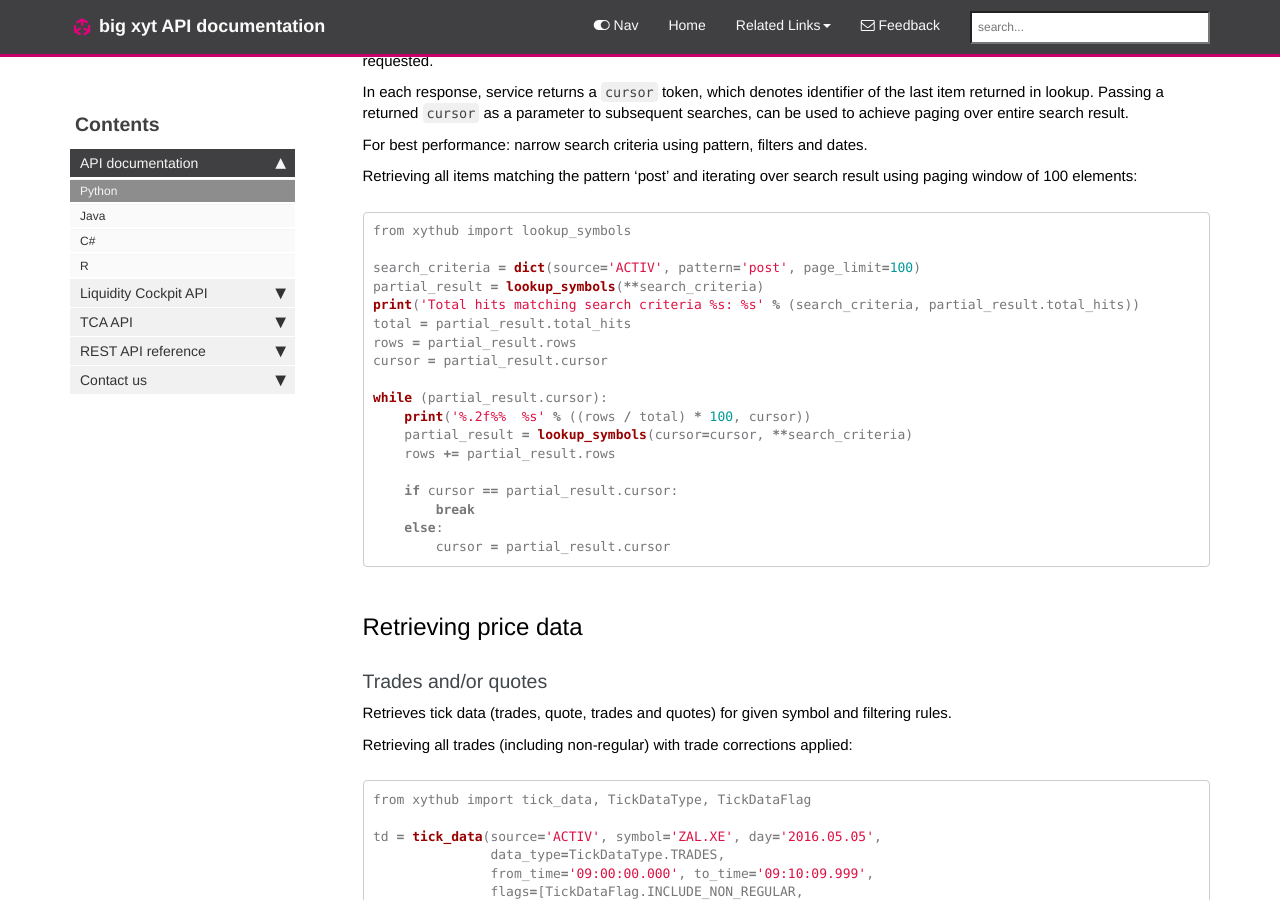
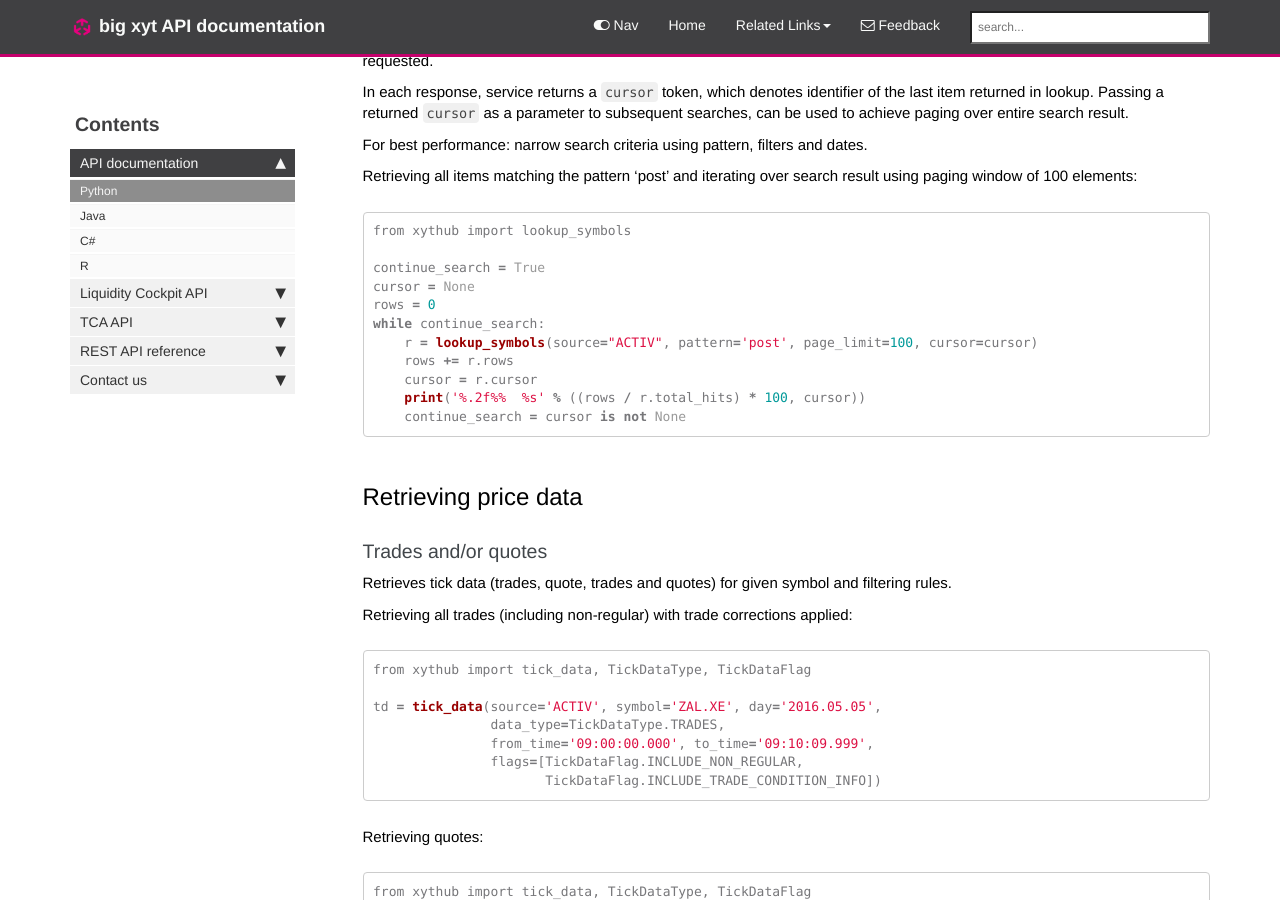
Before and after one commit to xythub/xythub.github.io, a Jekyll site: the page built from pages/xyt/lib_python.md, in a window 1280 px wide and 900 px high, scrolled down 4990 px. Built offline with Jekyll 4.4.1, drawn with Linux system fonts in a browser that asks for light colours; comment, search, counter and statistics services are not loaded.

Commit message:
Update documentation

````diff
--- a/pages/xyt/lib_python.md
+++ b/pages/xyt/lib_python.md
@@ -198,27 +198,21 @@ entire search result.
 
 For best performance: narrow search criteria using pattern, filters and dates.
 
-Retrieving all items matching the pattern 'post' and iterating over search result using paging window of 100 elements:
+Retrieving all items matching the pattern 'post' and iterating over search
+result using paging window of 100 elements:
 
 ```python
 from xythub import lookup_symbols
 
-search_criteria = dict(source='ACTIV', pattern='post', page_limit=100)
-partial_result = lookup_symbols(**search_criteria)
-print('Total hits matching search criteria %s: %s' % (search_criteria, partial_result.total_hits))
-total = partial_result.total_hits
-rows = partial_result.rows
-cursor = partial_result.cursor
-
-while (partial_result.cursor):
-    print('%.2f%%  %s' % ((rows / total) * 100, cursor))
-    partial_result = lookup_symbols(cursor=cursor, **search_criteria)
-    rows += partial_result.rows
-
-    if cursor == partial_result.cursor:
-        break
-    else:
-        cursor = partial_result.cursor
+continue_search = True
+cursor = None
+rows = 0
+while continue_search:
+    r = lookup_symbols(source="ACTIV", pattern='post', page_limit=100, cursor=cursor)
+    rows += r.rows
+    cursor = r.cursor
+    print('%.2f%%  %s' % ((rows / r.total_hits) * 100, cursor))
+    continue_search = cursor is not None
 ```
 
 Retrieving price data
````
Also changed, not shown: pages/xyt/lib_csharp.md (+18 -0 lines), pages/xyt/lib_java.md (+17 -0 lines), pages/xyt/lib_lc_api_python.md (+1 -1 lines), pages/xyt/lib_r.md (+20 -0 lines), pages/xyt/lib_tca_api_python.md (+7 -3 lines).
